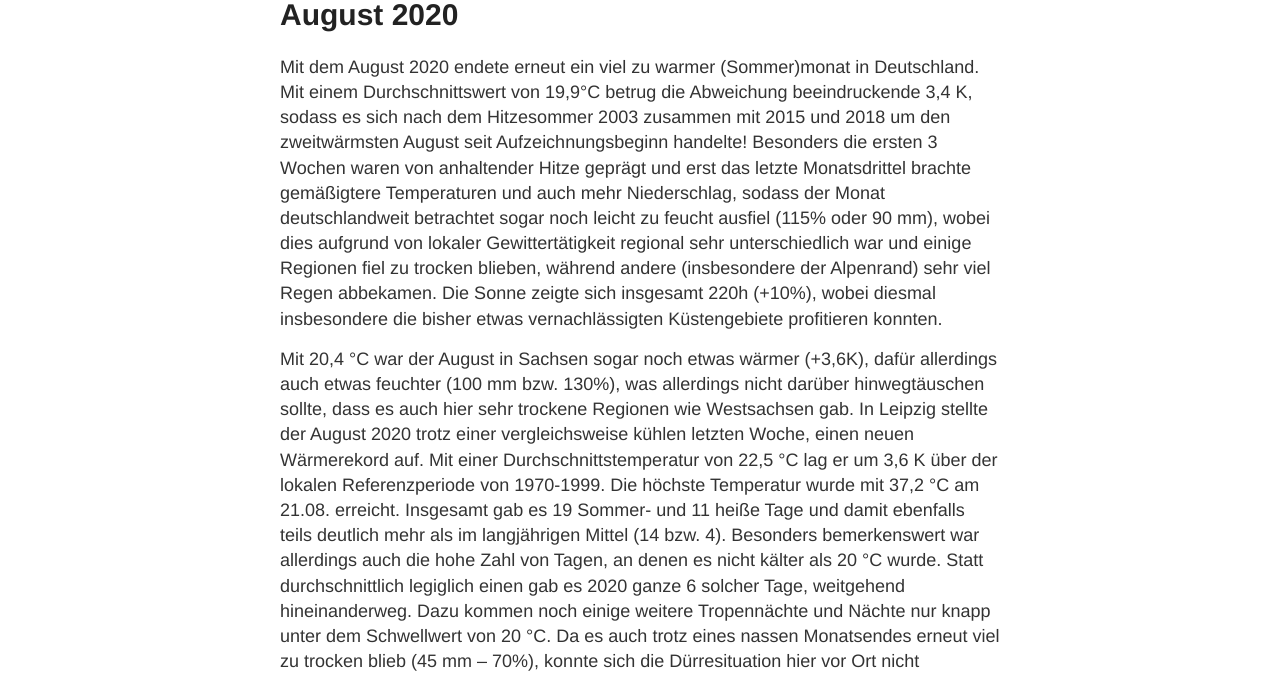
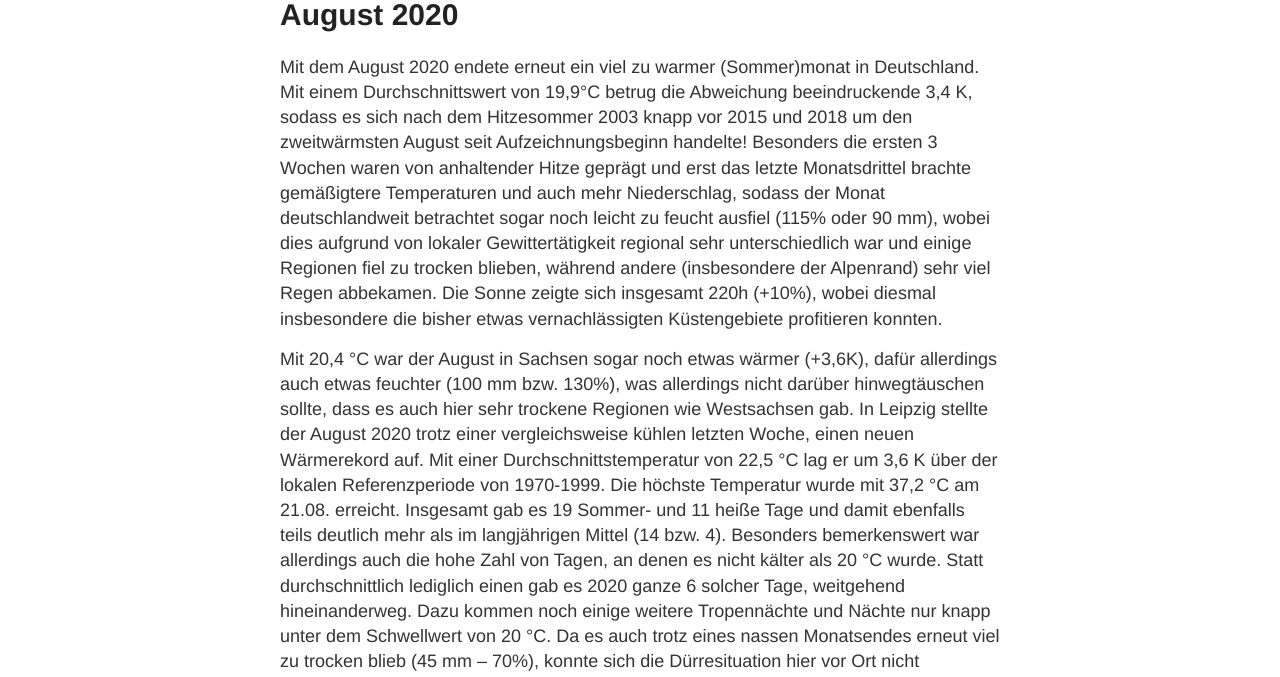
Before and after one commit to s4f-leipzig/s4f-leipzig.github.io, a Jekyll site: the page built from _posts/2020-09-01-August-2020.md, in a window 1280 px wide. Shown: the part 193-870 px from the top of the page. Built offline with Jekyll 4.4.1, drawn with Linux system fonts in a browser that asks for light colours; some of the changed text lies outside the part shown.

Commit message:
Update 2020-09-01-August-2020.md
Platzierung 2020 präzisiert und Tippfehler korrigiert

```diff
--- a/_posts/2020-09-01-August-2020.md
+++ b/_posts/2020-09-01-August-2020.md
@@ -4,8 +4,8 @@ title: August 2020
 category: Wetter
 ---
 
-Mit dem August 2020 endete erneut ein viel zu warmer (Sommer)monat in Deutschland. Mit einem Durchschnittswert von 19,9°C betrug die Abweichung beeindruckende 3,4 K, sodass es sich nach dem Hitzesommer 2003 zusammen mit 2015 und 2018 um den zweitwärmsten August seit Aufzeichnungsbeginn handelte! Besonders die ersten 3 Wochen waren von anhaltender Hitze geprägt und erst das letzte Monatsdrittel brachte gemäßigtere Temperaturen und auch mehr Niederschlag, sodass der Monat deutschlandweit betrachtet sogar noch leicht zu feucht ausfiel (115% oder 90 mm), wobei dies aufgrund von lokaler Gewittertätigkeit regional sehr unterschiedlich war und einige Regionen fiel zu trocken blieben, während andere (insbesondere der Alpenrand) sehr viel Regen abbekamen. Die Sonne zeigte sich insgesamt 220h (+10%), wobei diesmal insbesondere die bisher etwas vernachlässigten Küstengebiete profitieren konnten.
+Mit dem August 2020 endete erneut ein viel zu warmer (Sommer)monat in Deutschland. Mit einem Durchschnittswert von 19,9°C betrug die Abweichung beeindruckende 3,4 K, sodass es sich nach dem Hitzesommer 2003 knapp vor 2015 und 2018 um den zweitwärmsten August seit Aufzeichnungsbeginn handelte! Besonders die ersten 3 Wochen waren von anhaltender Hitze geprägt und erst das letzte Monatsdrittel brachte gemäßigtere Temperaturen und auch mehr Niederschlag, sodass der Monat deutschlandweit betrachtet sogar noch leicht zu feucht ausfiel (115% oder 90 mm), wobei dies aufgrund von lokaler Gewittertätigkeit regional sehr unterschiedlich war und einige Regionen fiel zu trocken blieben, während andere (insbesondere der Alpenrand) sehr viel Regen abbekamen. Die Sonne zeigte sich insgesamt 220h (+10%), wobei diesmal insbesondere die bisher etwas vernachlässigten Küstengebiete profitieren konnten.
 
-Mit 20,4 °C war der August in Sachsen sogar noch etwas wärmer (+3,6K), dafür allerdings auch etwas feuchter (100 mm bzw. 130%), was allerdings nicht darüber hinwegtäuschen sollte, dass es auch hier sehr trockene Regionen wie Westsachsen gab. In Leipzig stellte der August 2020 trotz einer vergleichsweise kühlen letzten Woche, einen neuen Wärmerekord auf.  Mit einer Durchschnittstemperatur von 22,5 °C lag er um 3,6 K über der lokalen Referenzperiode von 1970-1999. Die höchste Temperatur wurde mit 37,2 °C am 21.08. erreicht. Insgesamt gab es 19 Sommer- und 11 heiße Tage und damit ebenfalls teils deutlich mehr als im langjährigen Mittel (14 bzw. 4). Besonders bemerkenswert war allerdings auch die hohe Zahl von Tagen, an denen es nicht kälter als 20 °C  wurde. Statt durchschnittlich legiglich einen gab es 2020 ganze 6 solcher Tage, weitgehend hineinanderweg. Dazu kommen noch einige weitere Tropennächte und Nächte nur knapp unter dem Schwellwert von 20 °C. Da es auch trotz eines nassen Monatsendes erneut viel zu trocken blieb (45 mm – 70%), konnte sich die Dürresituation hier vor Ort nicht entspannen. Mit 223 Sonnenstunden gab es zudem exakt die Hälfte des astronomisch möglichen an Sonnenschein.
+Mit 20,4 °C war der August in Sachsen sogar noch etwas wärmer (+3,6K), dafür allerdings auch etwas feuchter (100 mm bzw. 130%), was allerdings nicht darüber hinwegtäuschen sollte, dass es auch hier sehr trockene Regionen wie Westsachsen gab. In Leipzig stellte der August 2020 trotz einer vergleichsweise kühlen letzten Woche, einen neuen Wärmerekord auf.  Mit einer Durchschnittstemperatur von 22,5 °C lag er um 3,6 K über der lokalen Referenzperiode von 1970-1999. Die höchste Temperatur wurde mit 37,2 °C am 21.08. erreicht. Insgesamt gab es 19 Sommer- und 11 heiße Tage und damit ebenfalls teils deutlich mehr als im langjährigen Mittel (14 bzw. 4). Besonders bemerkenswert war allerdings auch die hohe Zahl von Tagen, an denen es nicht kälter als 20 °C  wurde. Statt durchschnittlich lediglich einen gab es 2020 ganze 6 solcher Tage, weitgehend hineinanderweg. Dazu kommen noch einige weitere Tropennächte und Nächte nur knapp unter dem Schwellwert von 20 °C. Da es auch trotz eines nassen Monatsendes erneut viel zu trocken blieb (45 mm – 70%), konnte sich die Dürresituation hier vor Ort nicht entspannen. Mit 223 Sonnenstunden gab es zudem exakt die Hälfte des astronomisch möglichen an Sonnenschein.
 
 _Datenquelle: DWD für Deutschland und Sachsen, Leipziger Institut für Meteorologie_
```
